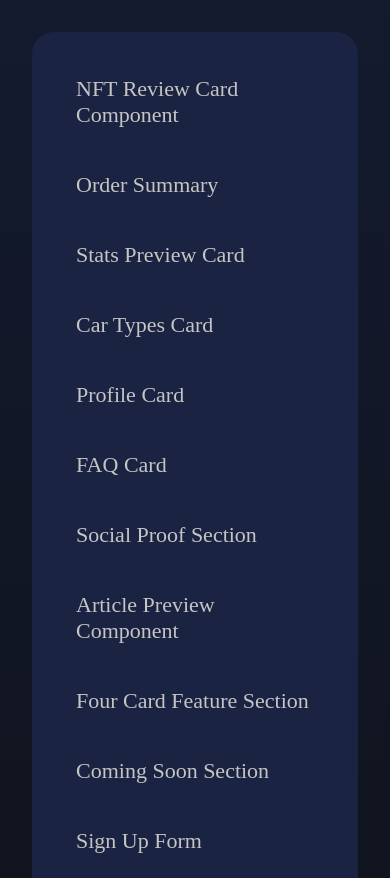
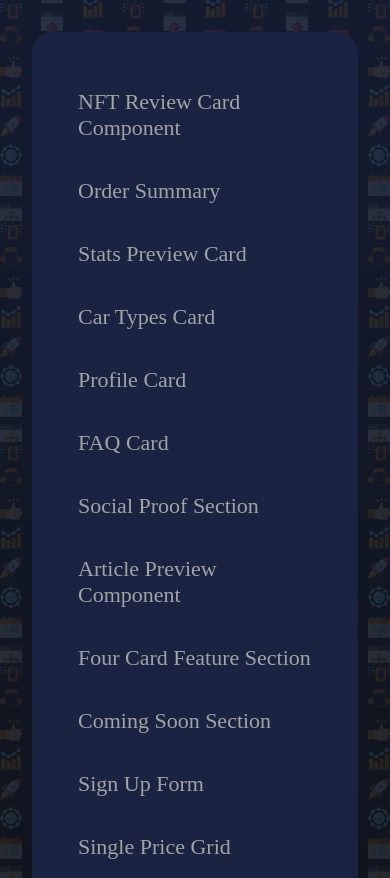
Before and after one commit to PuppetDart/frontmentor_designs, a plain HTML site: page index.html in a window 390 px wide. Shown: the top 878 px of the page. Drawn offline with Linux system fonts and the light colour scheme; a web font is replaced by a local one.

Commit message:
Improved root page's css

```diff
--- a/11 Sign Up form/style.css
+++ b/11 Sign Up form/style.css
@@ -166,7 +166,7 @@ body{
         height: auto;
         text-align: center;
         width: fit-content;
-
+        background-image: url(images/bg-intro-mobile.png);
     }
 
     #main{
--- a/14 Huddle Landing Page/style.css
+++ b/14 Huddle Landing Page/style.css
@@ -29,12 +29,11 @@ body{
     display: flex;
     justify-content: center;
 
-    width: 100%;
-    min-width: 41em;
+    min-width: 40em;
 }
 .main__banner img{
-    flex-shrink: 0;
     width: 100%;
+    height: auto;
     max-width: 44em;
 }
 .main__textContainer{
--- a/style.css
+++ b/style.css
@@ -14,7 +14,8 @@ body{
     gap: 1em;
 
     align-items: center;
-    background: linear-gradient(hsl(224, 42%, 13%), hsl(222, 24%, 8%));
+    background-image: url("11 Sign Up form/images/bg-intro-desktop.png"), linear-gradient(hsl(224, 42%, 13%), hsl(222, 24%, 8%));
+    background-size: contain;
 
     font-family: M;
     color: white;
@@ -23,22 +24,35 @@ body{
     background: hsl(224, 44%, 18%);
     border-radius: 1em;
     padding: 2em;
+    width: 20em;
     height: fit-content;
     flex-flow: column;
-    gap: 2em;
+    gap: 1em;
+    transition: all ease-in 0.5s;
 }
 a{
     text-decoration: none;
-    color: rgb(197, 197, 197);
+    color: rgb(163, 163, 163);
     transition: color 1s;
+    padding: 0.5em 1em;
+    border:hsl(224, 44%, 18%) solid 0.1em;
+    border-radius: 1em;
+    transition: all ease-in 0.5s;
+
 }
 
 a:hover{
     color: rgb(255, 255, 255);
+    border:rgb(255, 255, 255) solid 0.1em;
 }
 
 @media (max-width: 768px) {
     body{
         font-size: 22px;
     }
+    #card{
+        width: fit-content;
+        padding: 2em 1em;
+        gap: 0.5em;
+    }
 }
```
